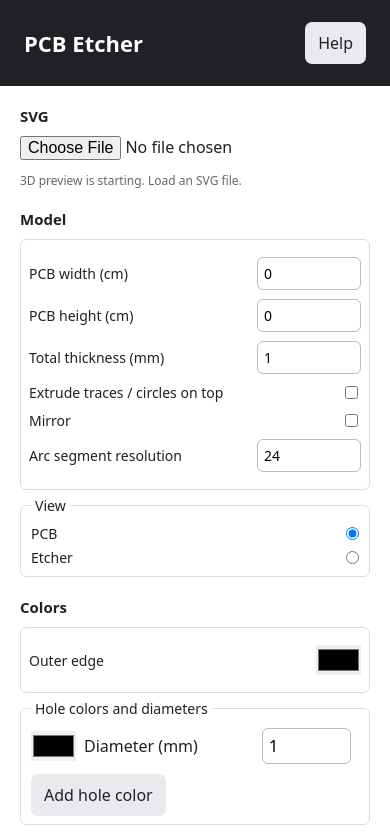
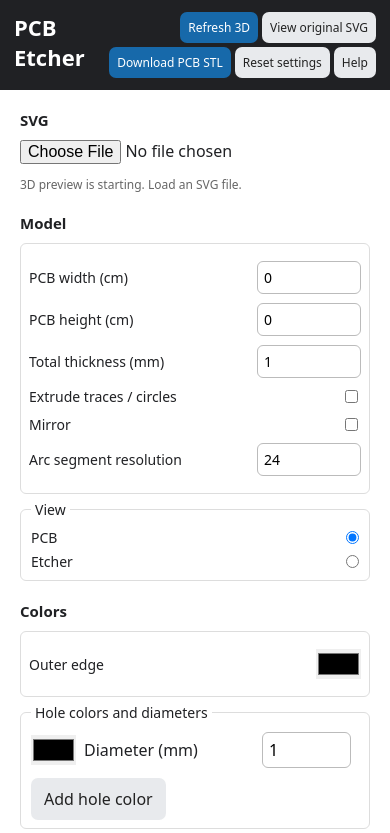
Before and after one commit to Skons/PCBEtcher, a plain HTML site: page index.html in a window 390 px wide. Shown: the top 833 px of the page. Drawn offline with nearby package versions, Linux system fonts and the light colour scheme.

Commit message:
Refactor header and add action buttons

```diff
--- a/index.html
+++ b/index.html
@@ -30,12 +30,29 @@
       color: white;
       display: flex;
       align-items: center;
-      justify-content: space-between
+      justify-content: space-between;
+      gap: 16px;
+      position: sticky;
+      top: 0;
+      z-index: 50
     }
 
     header .secondary {
       background: #3c4043;
       color: white
+    }
+
+    .header-actions {
+      display: flex;
+      align-items: center;
+      justify-content: flex-end;
+      gap: 8px;
+      flex-wrap: wrap
+    }
+
+    .header-actions button {
+      margin: 0;
+      padding: 8px 10px
     }
 
     #helpOverlay {
@@ -312,6 +329,20 @@
     }
 
     @media(max-width:800px) {
+      header {
+        align-items: flex-start;
+        padding: 12px 14px
+      }
+
+      .header-actions {
+        gap: 4px
+      }
+
+      .header-actions button {
+        padding: 7px 8px;
+        font-size: 12px
+      }
+
       main {
         grid-template-columns: 1fr
       }
@@ -331,15 +362,21 @@
 <body>
   <header>
     <h1>PCB Etcher</h1>
-    <button class="secondary" id="helpBtn" type="button">Help</button>
+    <div class="header-actions">
+      <button id="build">Refresh 3D</button>
+      <button class="secondary" id="viewToggle">View original SVG</button>
+      <button id="download">Download PCB STL</button>
+      <button id="downloadEtcher" hidden>Download etcher STL</button>
+      <button class="secondary" id="reset">Reset settings</button>
+      <button class="secondary" id="helpBtn" type="button">Help</button>
+    </div>
   </header>
   <div id="helpOverlay" hidden>
     <div id="helpPanel">
       <button class="secondary" id="helpClose" type="button">Close</button>
       <h2>What does this tool do?</h2>
       <p>You load an SVG of a PCB design. From that, the tool builds a 3D model: either the <strong>PCB itself</strong>
-        (with recessed traces/pads as an etching preview), or an <strong>etch template</strong> (a mold used to
-        etch/engrave the PCB).</p>
+        with recessed or raised traces and pads, or an <strong>etch template</strong> that fits around the PCB.</p>
 
       <h2>SVG</h2>
       <p>Load the source file here. The colors in the SVG determine what counts as traces, pads and holes (see the
@@ -347,12 +384,15 @@
 
       <h2>Colors</h2>
       <p><strong>Outer edge</strong>: color of the outer outline of the PCB. <strong>Traces / circles</strong>: color of
-        the traces and pads. <strong>Hole colors</strong>: link colors to holes with a diameter, for through-holes in
-        the PCB.</p>
+        the traces and pads. Add a trace / circle color for each SVG color that needs its own trace width, trace
+        depth or height, circle diameter, or circle depth or height. <strong>Hole colors</strong>: link colors to holes
+        with a diameter, for through-holes in the PCB.</p>
 
       <h2>Model — PCB</h2>
-      <p>Generates the PCB itself, with adjustable total thickness and depth/width of traces and pads. Useful as a 3D
-        reference model.</p>
+      <p>Set the PCB width or height to scale the model while preserving its proportions. <strong>Total thickness</strong>
+        controls the board thickness. With <strong>Extrude traces / circles</strong> off, traces and circles are
+        recessed grooves in the PCB; their values are depths. With it on, they are raised above the PCB; their values
+        are heights. <strong>Mirror</strong> flips the generated PCB and the original SVG view.</p>
 
       <h2>Model — Etcher</h2>
       <p>Generates a template shape to hold the PCB in and etch it. It consists of an outer wall on the outline, a base
@@ -368,8 +408,10 @@
 
       <h2>Mesh</h2>
       <p><strong>Arc segment resolution</strong>: how many segments round shapes (circles/holes) get — higher is
-        smoother but heavier to render. <strong>Refresh 3D</strong> rebuilds the model after changes. <strong>Download
-          PCB/etcher STL</strong> exports the current model as a 3D-printable file.</p>
+        smoother but heavier to render. The fixed top bar keeps <strong>Refresh 3D</strong>, <strong>View original SVG</strong>,
+        <strong>Download PCB STL</strong> or <strong>Download etcher STL</strong>, and <strong>Reset settings</strong> available
+        while you scroll. Refresh rebuilds the model after changes; download exports the active model as a
+        3D-printable STL file.</p>
     </div>
   </div>
   <main>
@@ -385,7 +427,7 @@
           <label>PCB width (cm) <input id="widthCm" type="number" value="0" min="0.01" step="0.01"></label>
           <label>PCB height (cm) <input id="heightCm" type="number" value="0" min="0.01" step="0.01"></label>
           <label>Total thickness (mm) <input id="thick" type="number" min="0.1" step="0.1"></label>
-          <label>Extrude traces / circles on top<input id="extrudeOnTop" type="checkbox"></label>
+          <label>Extrude traces / circles<input id="extrudeOnTop" type="checkbox"></label>
           <label>Mirror<input id="mirrorToggle" type="checkbox"></label>
           <label>Arc segment resolution <input id="segments" type="number" value="48" min="12" max="128"
               step="4"></label>
@@ -429,14 +471,6 @@
             </div>
           </div>
         </div>
-      </section>
-
-      <section>
-        <button id="build">Refresh 3D</button>
-        <button class="secondary" id="viewToggle">View original SVG</button>
-        <button id="download">Download PCB STL</button>
-        <button id="downloadEtcher" hidden>Download etcher STL</button>
-        <button class="secondary" id="reset">Reset settings</button>
       </section>
 
     </aside>
```
